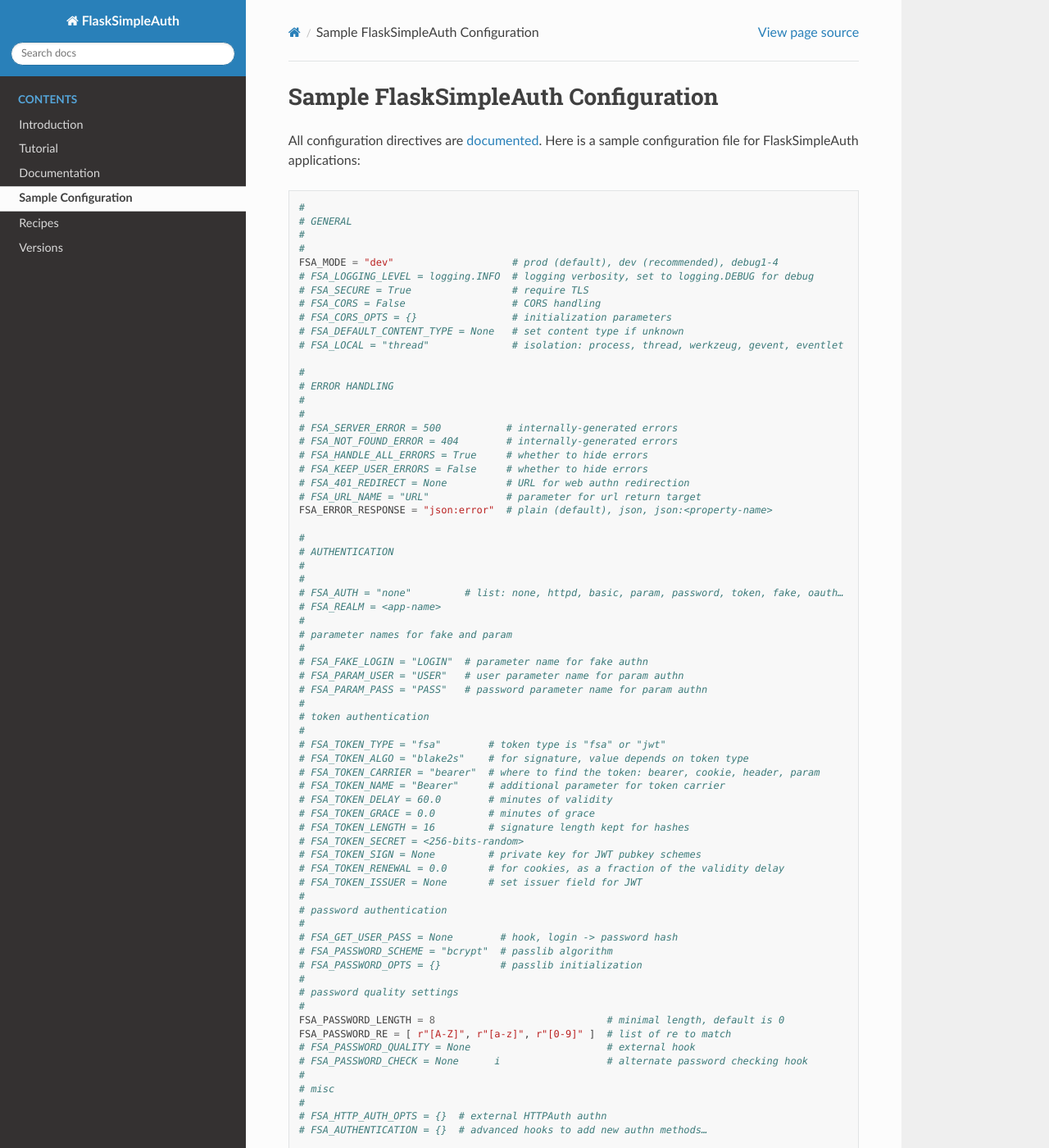
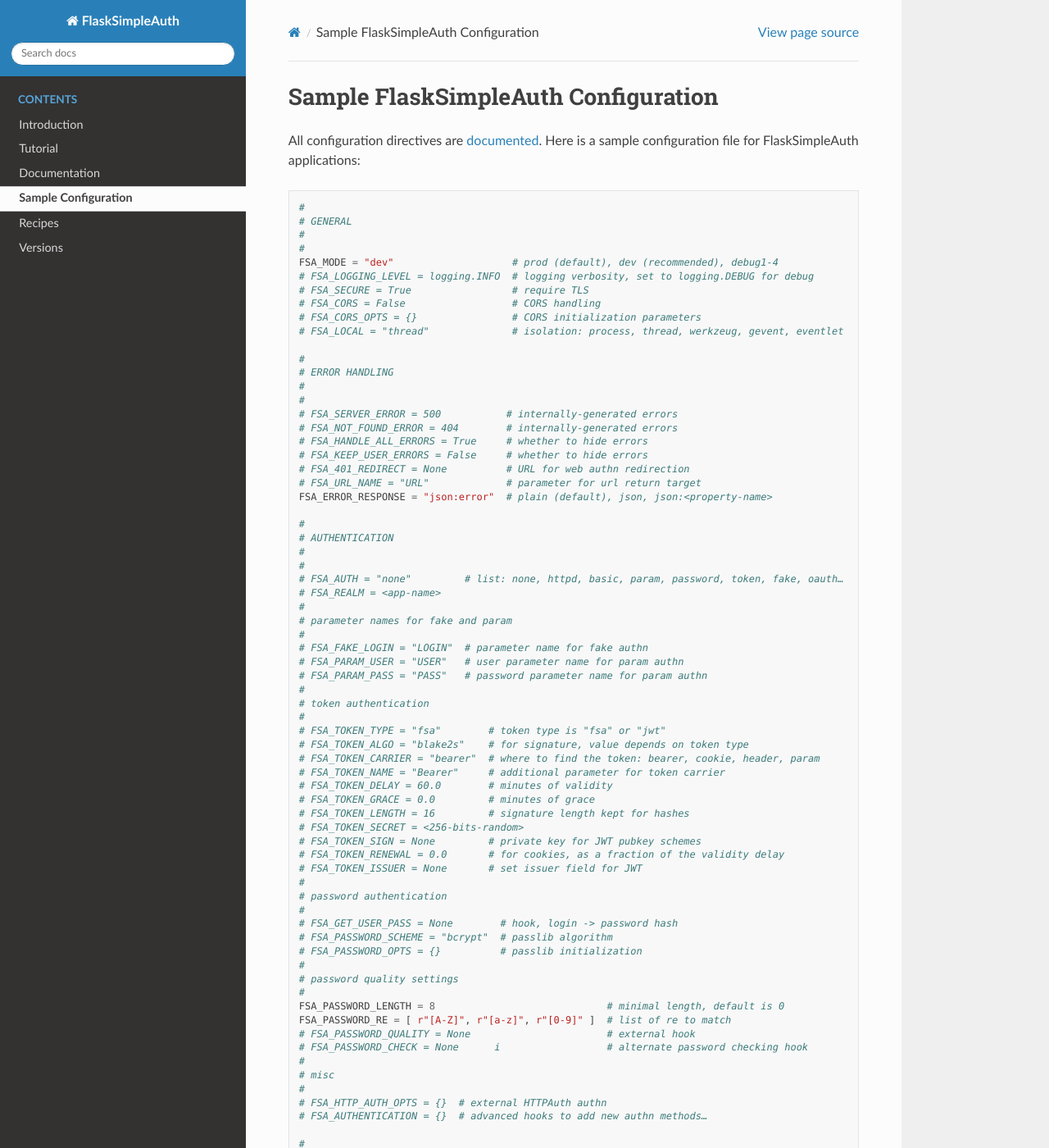
Before and after one commit to zx80/flask-simple-auth, a Sphinx documentation site: the page built from docs/CONFIG.md, in a window 1280 px wide and 1400 px high. Shown: the whole window at 82% size. Built offline with Sphinx 7.4.7 and the Read the Docs theme 2.0.0, drawn with Linux system fonts in a browser that asks for light colours; pages that are not in the unit, such as notebooks, are missing from menus; some of the changed text lies outside the part shown.

Commit message:
improve sample config

```diff
--- a/docs/CONFIG.md
+++ b/docs/CONFIG.md
@@ -13,8 +13,7 @@
 # FSA_LOGGING_LEVEL = logging.INFO  # logging verbosity, set to logging.DEBUG for debug
 # FSA_SECURE = True                 # require TLS
 # FSA_CORS = False                  # CORS handling
-# FSA_CORS_OPTS = {}                # initialization parameters
-# FSA_DEFAULT_CONTENT_TYPE = None   # set content type if unknown
+# FSA_CORS_OPTS = {}                # CORS initialization parameters
 # FSA_LOCAL = "thread"              # isolation: process, thread, werkzeug, gevent, eventlet
 
 #
```
Also changed, not shown: other parts of docs/CONFIG.md (+3 -1 lines).
